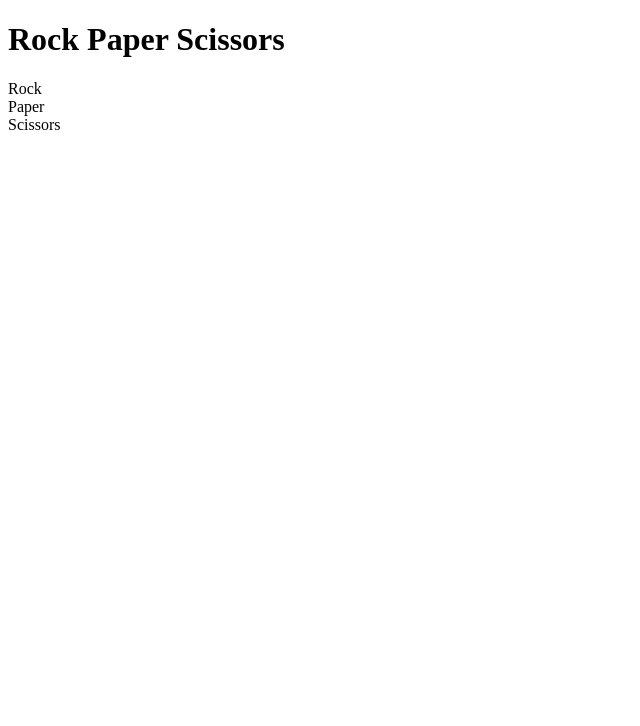
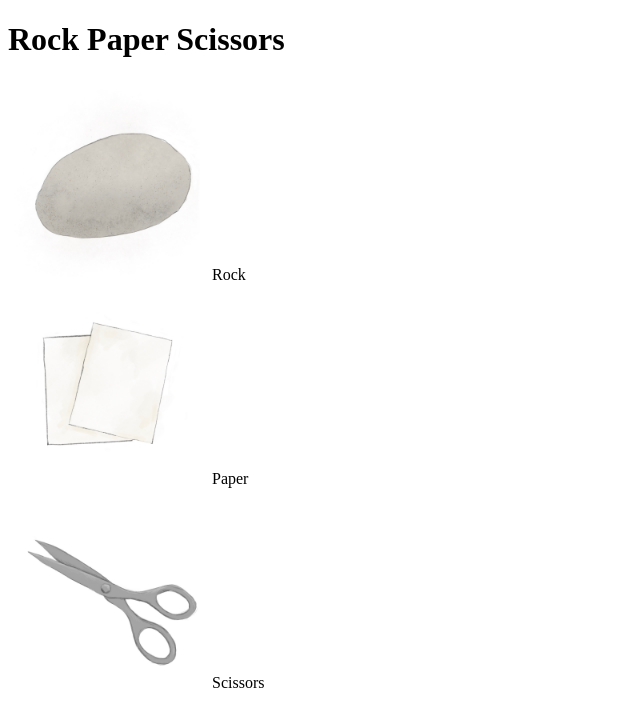
Before and after one commit to coleenhuang/Rock-Paper-Scissors, a plain HTML site: page index.html in a window 1280 px wide. Shown: the whole page, without its empty margins (0-640 px from the left). Drawn offline with Linux system fonts and the light colour scheme.

Commit message:
added rock paper and scissors images

```diff
--- a/index.html
+++ b/index.html
@@ -7,9 +7,18 @@
     </head>
     <body>
         <h1>Rock Paper Scissors</h1>
-        <div class="button" id="rock">Rock</div>
-        <div class="button" id="paper">Paper</div>
-        <div class="button" id="scissors">Scissors</div>
+        <div class="button" id="rock">
+            <img src="Rock.jpg" alt="rock"/>
+            Rock
+        </div>
+        <div class="button" id="paper">
+            <img src="Paper.jpg" alt="paper"/>
+            Paper
+        </div>
+        <div class="button" id="scissors">
+            <img src="Scissors.jpg" alt="scissor"/>
+            Scissors
+        </div>
         <script src="app.js"></script>
     </body>
 </html>
--- a/style.css
+++ b/style.css
@@ -0,0 +1,3 @@
+.button img {
+    max-width: 200px;
+}
```
Also changed, not shown: Paper.jpg (added), Rock.jpg (added), Scissors.jpg (added).
